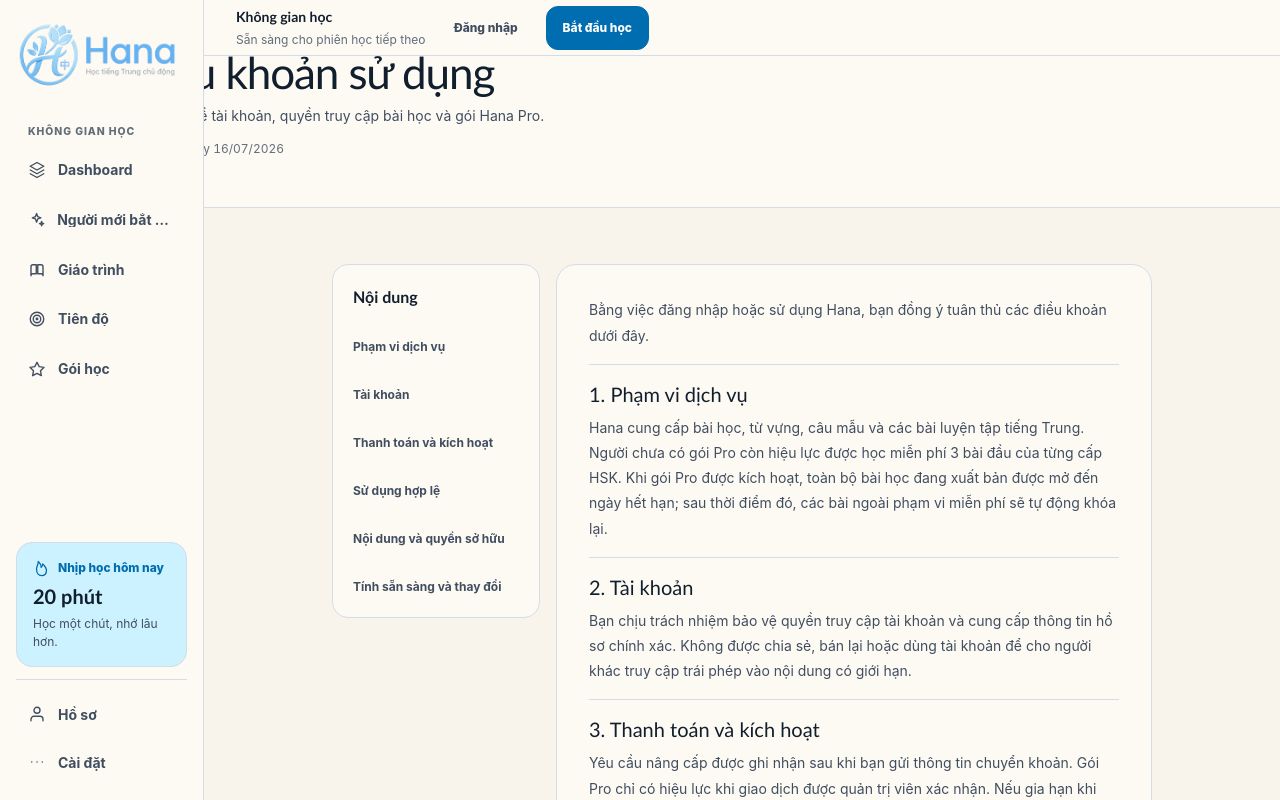
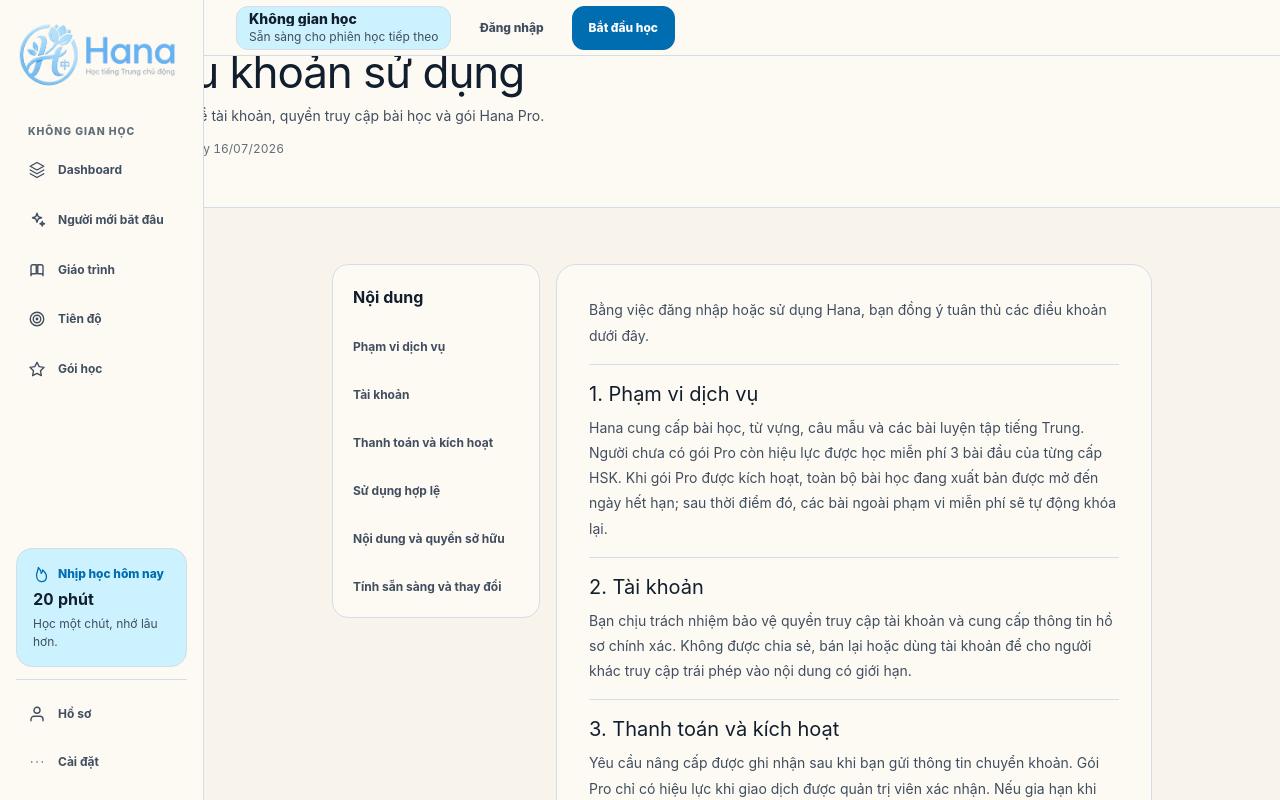
Before and after one commit to DuongPham-Barca/chinese-learning, a Next.js app in the folder frontend/: page /terms in a window 1280 px wide. Shown: the top 800 px of the page. Built offline with nearby package versions, Linux system fonts and the light colour scheme; no server answers.

Commit message:
change font chữ sidebar

```diff
--- a/frontend/src/components/site-navbar.module.css
+++ b/frontend/src/components/site-navbar.module.css
@@ -350,7 +350,16 @@
 }
 
 .topbarLead {
+  display: grid;
   min-width: 0;
+  min-height: 2.75rem;
+  max-width: min(18rem, 55vw);
+  align-content: center;
+  padding: var(--space-3xs) var(--space-xs);
+  overflow: hidden;
+  border: var(--rule-thin) solid var(--color-rule);
+  border-radius: var(--radius-control);
+  background: var(--color-accent-soft);
 }
 
 .topbarLead .context {
@@ -363,12 +372,17 @@
   font-family: var(--font-display);
   font-size: var(--text-sm);
   font-weight: 800;
+  line-height: 1.1;
 }
 
 .topbarLead small {
   display: none;
-  color: var(--color-muted);
+  overflow: hidden;
+  color: var(--color-ink-2);
+  text-overflow: ellipsis;
+  white-space: nowrap;
   font-size: var(--text-xs);
+  line-height: 1.2;
 }
 
 .statusRail {
@@ -538,7 +552,7 @@
     justify-content: flex-start;
     gap: var(--space-xs);
     padding-inline: var(--space-xs);
-    font-size: var(--text-sm);
+    font-size: var(--text-xs);
   }
 
   .desktopLabel {
@@ -571,7 +585,7 @@
 
   .studyPrompt strong {
     font-family: var(--font-display);
-    font-size: var(--text-lg);
+    font-size: var(--text-md);
     font-variant-numeric: tabular-nums;
   }
 
@@ -598,7 +612,7 @@
     border-radius: var(--radius-control);
     color: var(--color-ink-2);
     white-space: nowrap;
-    font-size: var(--text-sm);
+    font-size: var(--text-xs);
     font-weight: 700;
   }
 
--- a/frontend/tokens.css
+++ b/frontend/tokens.css
@@ -30,8 +30,8 @@
   --color-avatar-5: oklch(56% 0.16 48);
   --color-avatar-6: oklch(53% 0.17 350);
 
-  --font-display: "Trebuchet MS", "Segoe UI", ui-sans-serif, system-ui, sans-serif;
   --font-body: "Inter", "Segoe UI", ui-sans-serif, system-ui, sans-serif;
+  --font-display: var(--font-body);
   --font-mono: ui-monospace, "Cascadia Code", monospace;
 
   --space-3xs: 0.25rem;
```
Also changed, not shown: 1 other file (tests, documents, lock files or other folders).
